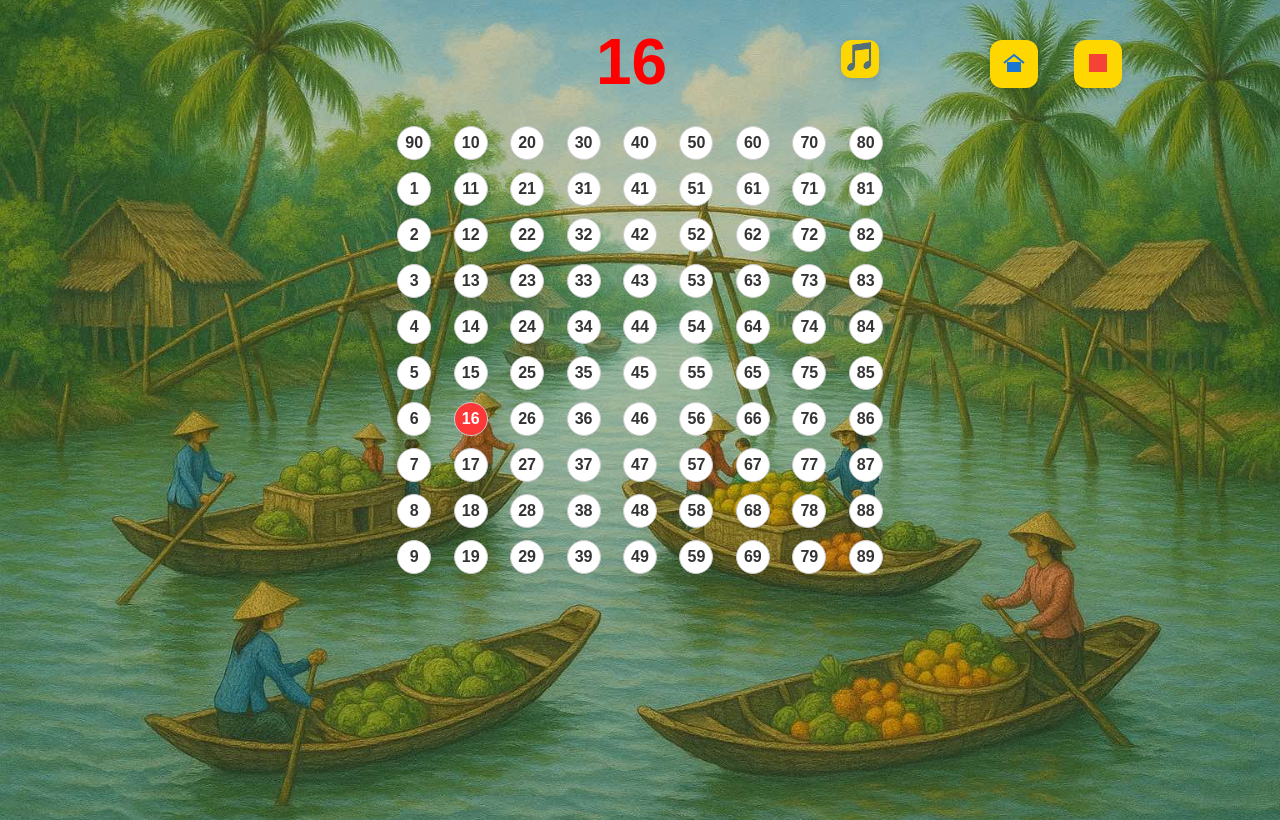
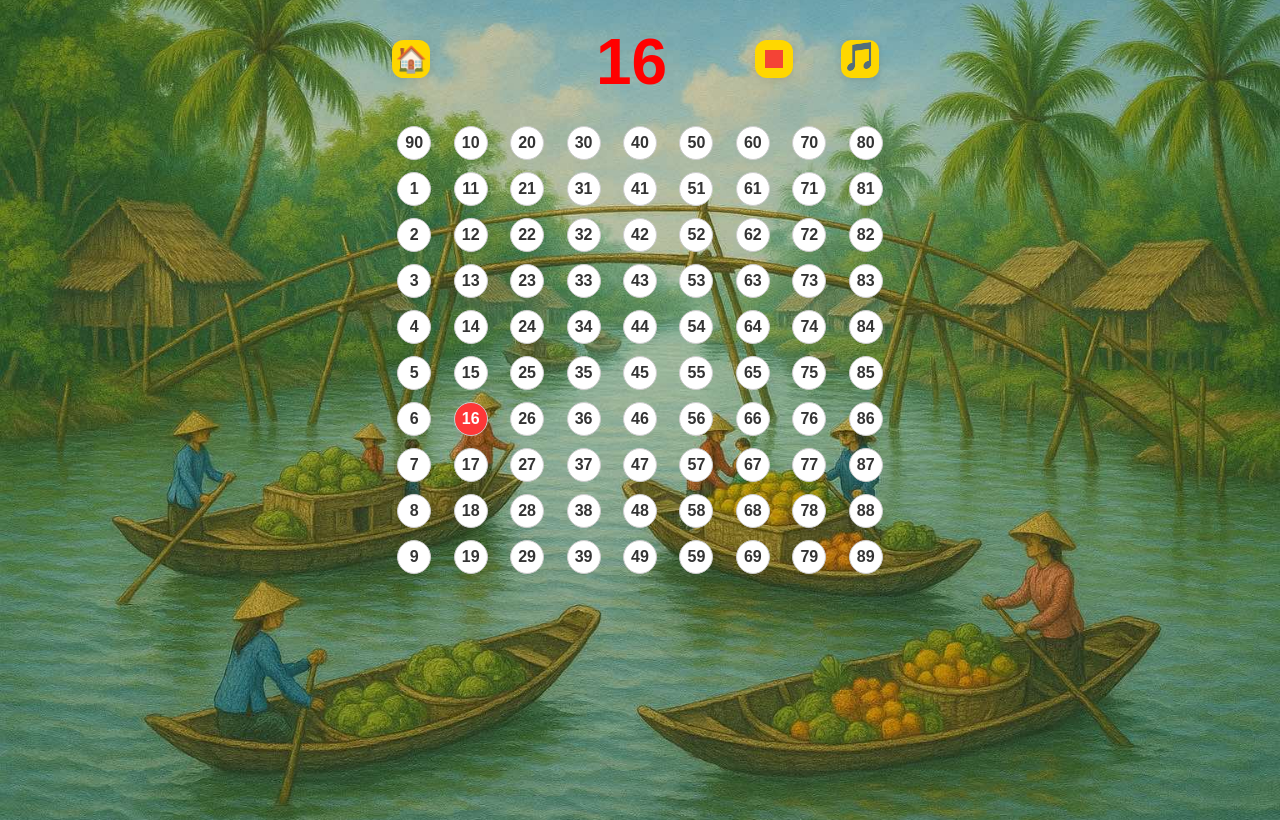
Before and after one commit to NTThanhThao/Loto-Game, a React app: page / in a window 1280 px wide. Both pictures are taken after a click on the button "Bắt đầu". Built offline with nearby package versions, Linux system fonts and the light colour scheme.

Commit message:
Change position

```diff
--- a/src/App.css
+++ b/src/App.css
@@ -162,12 +162,6 @@ body.game-running {
   min-width: 160px;
 }
 
-.button-icon {
-  width: 24px;
-  height: 24px;
-  vertical-align: middle;
-  margin-right: 6px;
-}
 
 .voice-controls {
   position: fixed;
@@ -194,10 +188,12 @@ body.game-running {
 }
 
 .icon-btn-bg {
-  display: inline-block;
-  position: relative;
-  width: 48px;
-  height: 48px;
+
+  position: fixed;
+  left: 59vw;
+  width: 38px;
+  height: 38px;
+ top: 40px;
   background: gold;
   border-radius: 12px;
   box-shadow: 0 2px 8px rgba(0,0,0,0.10);
@@ -213,7 +209,7 @@ body.game-running {
   display: inline-block;
   align-items: center;
   justify-content: center;
-
+  position: relative;
   padding: 0;
 }
 
@@ -279,8 +275,12 @@ body.game-running {
     height: 36px;
   }
   .icon-btn {
-    width: 36px;
-    height: 36px;
+    width: 36px !important;
+    height: 36px !important;
+    min-width: 36px !important;
+    min-height: 36px !important;
+    top: 8px !important;
+    right: 8px !important;
   }
   .star-container {
     right: 2px;
--- a/src/App.js
+++ b/src/App.js
@@ -79,11 +79,14 @@ function App() {
 
   const playSound = (number) => {
     try {
-      // Lấy giá trị currentVoice mới nhất từ ref
-      const audio = new window.Audio(`/sounds/${currentVoiceRef.current}/lotofa/${number}.m4a?ts=${Date.now()}`);
+      // Đảm bảo tên voice và số là string, không có ký tự lạ
+      const voice = String(currentVoiceRef.current);
+      const num = String(number);
+      // Đường dẫn tuyệt đối từ gốc public, không thêm dấu / ở cuối domain
+      const audio = new window.Audio(`/sounds/${voice}/lotofa/${num}.m4a?ts=${Date.now()}`);
       audio.load();
       audio.play().catch((error) => {
-        alert(`Không tìm thấy file âm thanh cho số: ${number}`);
+        alert(`Không tìm thấy file âm thanh cho số: ${num} (voice: ${voice})`);
       });
     } catch (error) {
       alert(`Lỗi khi phát âm thanh cho số: ${number}`);
@@ -165,6 +168,15 @@ function App() {
   return (
     <div className="container">
       <VoiceModal currentVoice={currentVoice} setCurrentVoice={setCurrentVoice} />
+      {/* Icon ngôi nhà */}
+      <button
+        className="icon-btn"
+        style={{ position: 'fixed', top:'2.5rem', left:'24.5rem', zIndex: 20, background: 'gold', borderRadius: '30%', width: '2.4rem', height: '2.4rem', border: 'none', boxShadow: '0 2px 8px rgba(0,0,0,0.10)', cursor: 'pointer' }}
+        onClick={() => setShowHome(true)}
+        title="Về trang chủ"
+      >
+        <span role="img" aria-label="home" style={{ fontSize: '1.6rem' }}>🏠</span>
+      </button>
       <div style={{ display: 'flex', alignItems: 'center', justifyContent: 'center', margin: '20px 0' }}>
         <div className="history-container" style={{ minWidth: 120, textAlign: 'right' }}>
           {history.slice(0, history.length - 1).map((num, idx) => (
--- a/src/Controls.js
+++ b/src/Controls.js
@@ -1,16 +1,8 @@
 import React from 'react';
 
-function Controls({ isGameRunning, startGame, stopGame, continueGame, stopGameState, allNumbers, children, goHome }) {
+function Controls({ isGameRunning, startGame, stopGame, continueGame, stopGameState, allNumbers, children }) {
   return (
     <div className="control-buttons" style={{ display: 'flex', alignItems: 'center', gap: 8, position: 'absolute', top: 20, right: 110, zIndex: 10 }}>
-      <span className="icon-btn-bg home-btn-bg" style={{ left: '-20px' }}>
-        <button className="icon-btn" onClick={goHome} title="Về trang chủ">
-          <svg width="28" height="28" viewBox="0 0 28 28">
-            <path d="M4 14L14 6L24 14" stroke="#1976d2" strokeWidth="2" fill="none"/>
-            <rect x="8" y="14" width="12" height="8" fill="#1976d2" stroke="#1976d2" strokeWidth="2"/>
-          </svg>
-        </button>
-      </span>
       {isGameRunning && (
         <span className="icon-btn-bg">
           <button className="icon-btn" onClick={stopGame} title="Dừng">
--- a/src/VoiceModal.js
+++ b/src/VoiceModal.js
@@ -8,6 +8,12 @@ function VoiceModal({ currentVoice, setCurrentVoice }) {
     { value: 'Thao', label: 'Giọng Trụy Be' },
     { value: 'Truc', label: 'Giọng Pé Địu' },
   ];
+
+  // Đóng modal khi chọn giọng nói
+  const handleVoiceChange = (e) => {
+    setCurrentVoice(e.target.value);
+    setShowModal(false);
+  };
 
   return (
     <div className="voice-controls" style={{ position: 'absolute', top: 20, left: 450, right: 10, zIndex: 10 }}>
@@ -38,10 +44,11 @@ function VoiceModal({ currentVoice, setCurrentVoice }) {
           <select
             id="voiceSelect"
             value={currentVoice}
-            onChange={(e) => setCurrentVoice(e.target.value)}
+            onChange={handleVoiceChange}
             style={{
               fontSize: 16,
               padding: 8,
+
               borderRadius: 5,
               marginBottom: 10,
             }}
```
